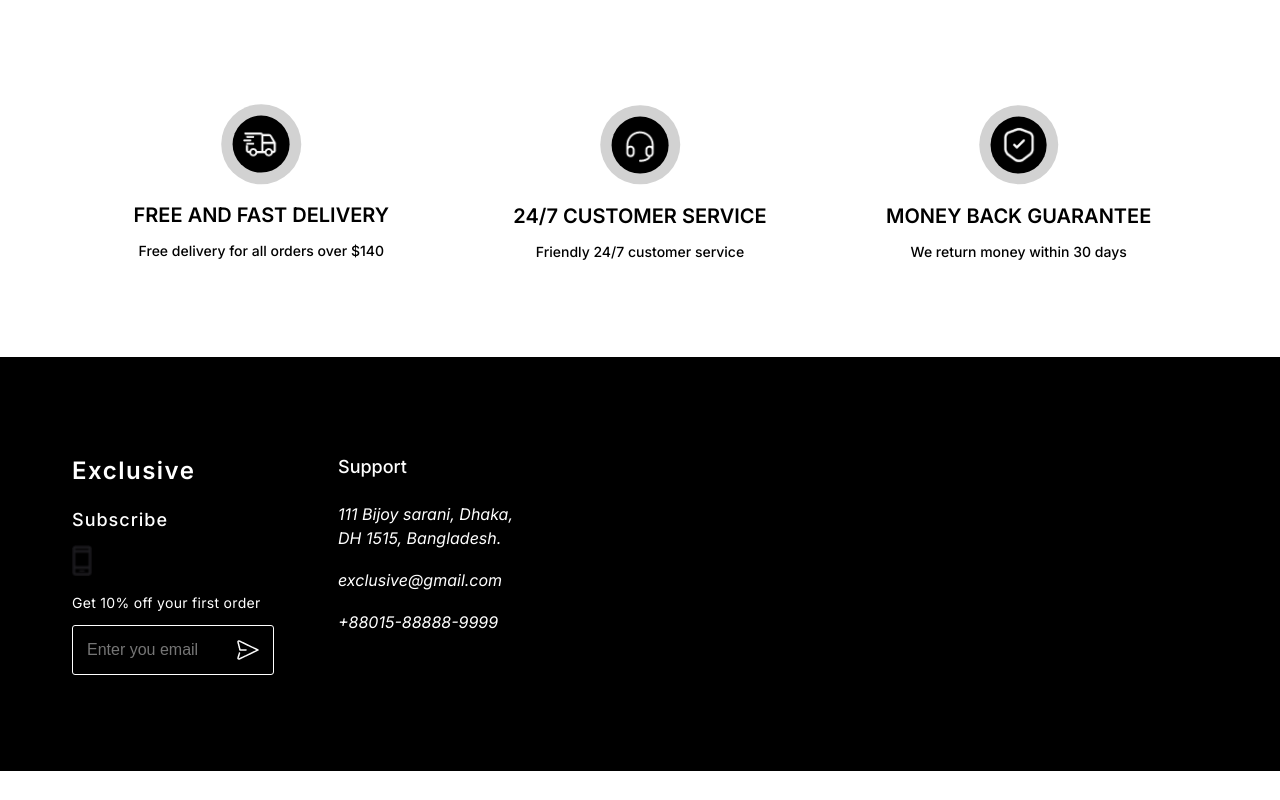
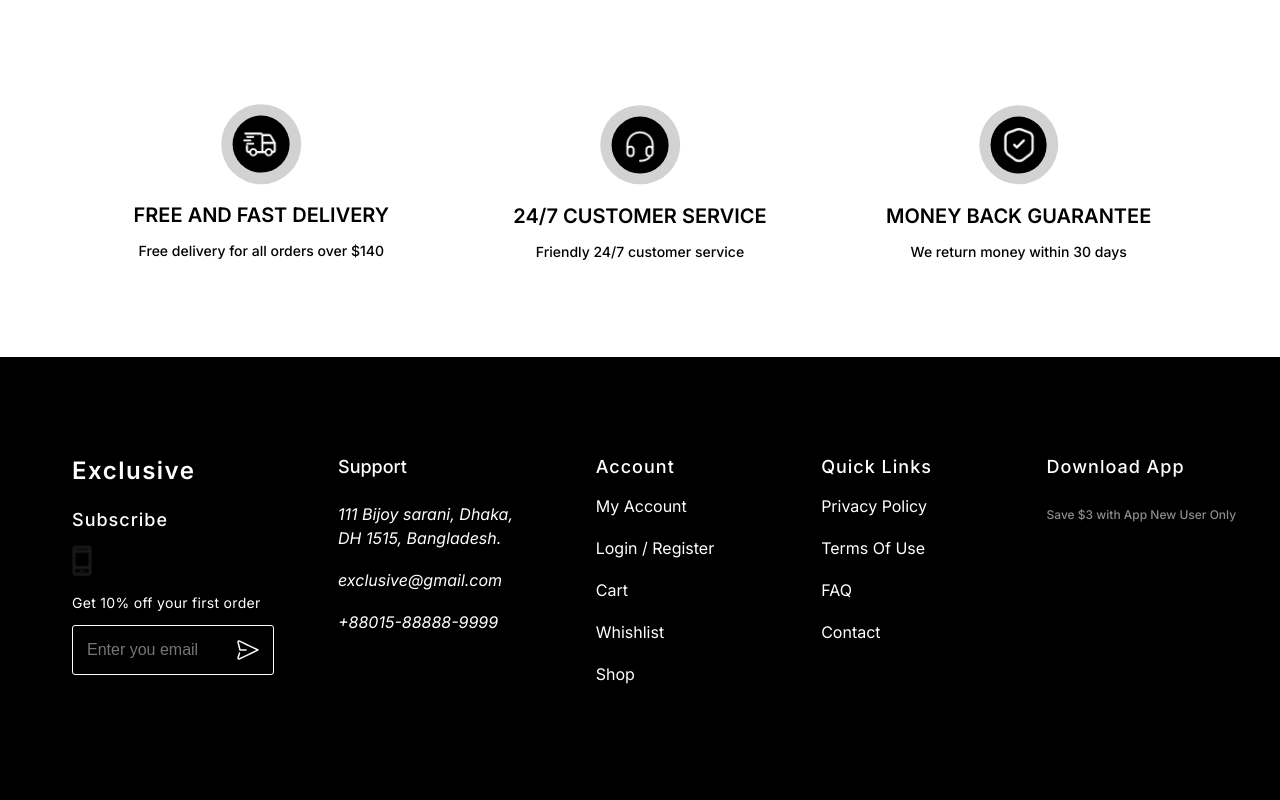
Before and after one commit to imennasayedahmed/e-commerce-devices-website, a plain HTML site: page index.html in a window 1280 px wide. Shown: the part 4239-5039 px from the top of the page. Before the commit the page ends 5010 px from the top, so only its background shows below. Drawn offline with Linux system fonts and the light colour scheme; files whose address does not match are found by name.

Commit message:
almost finishing the footer

```diff
--- a/css/styles.css
+++ b/css/styles.css
@@ -716,7 +716,9 @@ body {
   width: 1.4rem;
   height: 1.4em;
   background-color: #dc2020;
-  box-shadow: 0 0 0 2px #fff, 0 0 0 4px #000;
+  box-shadow:
+    0 0 0 2px #fff,
+    0 0 0 4px #000;
 }
 .red-not-selected {
   background-color: #db4444;
@@ -725,19 +727,25 @@ body {
   width: 1.4rem;
   height: 1.4em;
   background-color: #eeff61;
-  box-shadow: 0 0 0 2px #fff, 0 0 0 4px #000;
+  box-shadow:
+    0 0 0 2px #fff,
+    0 0 0 4px #000;
 }
 .selected-black {
   width: 1.4rem;
   height: 1.4em;
   background-color: #000;
-  box-shadow: 0 0 0 2px #fff, 0 0 0 4px #000;
+  box-shadow:
+    0 0 0 2px #fff,
+    0 0 0 4px #000;
 }
 .selected-green {
   width: 1.4rem;
   height: 1.4em;
   background-color: #184a48;
-  box-shadow: 0 0 0 2px #fff, 0 0 0 4px #000;
+  box-shadow:
+    0 0 0 2px #fff,
+    0 0 0 4px #000;
 }
 .our-products-section .product-icons {
   transform: translate(307%, -279%);
@@ -999,7 +1007,7 @@ body {
   margin-bottom: 1.8rem;
 }
 .footer-link:link,
-.footer-link:link {
+.footer-link:visited {
   display: inline-block;
   text-decoration: none;
   color: #fff;
@@ -1007,3 +1015,19 @@ body {
   font-weight: 400;
   margin-bottom: 1.8rem;
 }
+.my-account-list {
+  padding-top: 1.4rem;
+  font-size: 1.6rem;
+  list-style-type: none;
+}
+.download-col {
+  display: flex;
+  flex-direction: column;
+}
+.download-col-subheader {
+  padding-top: 2.6rem;
+  width: 120%;
+  color: #8b8b8b;
+  font-size: 1.2rem;
+  font-weight: 500;
+}
--- a/index.html
+++ b/index.html
@@ -1,4 +1,4 @@
-<!DOCTYPE html>
+<!doctype html>
 <html lang="en">
   <head>
     <meta charset="UTF-8" />
@@ -1242,6 +1242,32 @@
             </p>
           </address>
         </div>
+        <div class="account-col">
+          <p class="footer-subheading">Account</p>
+          <ul class="my-account-list">
+            <li><a href="#" class="footer-link">My Account</a></li>
+            <li>
+              <a href="#" class="footer-link">Login</a> /
+              <a href="#" class="footer-link">Register</a>
+            </li>
+            <li><a href="#" class="footer-link">Cart</a></li>
+            <li><a href="#" class="footer-link">Whishlist</a></li>
+            <li><a href="#" class="footer-link">Shop</a></li>
+          </ul>
+        </div>
+        <div class="links-col">
+          <p class="footer-subheading">Quick Links</p>
+          <ul class="my-account-list">
+            <li><a href="#" class="footer-link">Privacy Policy</a></li>
+            <li><a href="#" class="footer-link">Terms Of Use</a></li>
+            <li><a href="#" class="footer-link">FAQ</a></li>
+            <li><a href="#" class="footer-link">Contact</a></li>
+          </ul>
+        </div>
+        <div class="download-col">
+          <p class="footer-subheading">Download App</p>
+          <p class="download-col-subheader">Save $3 with App New User Only</p>
+        </div>
       </div>
     </footer>
   </body>
```
